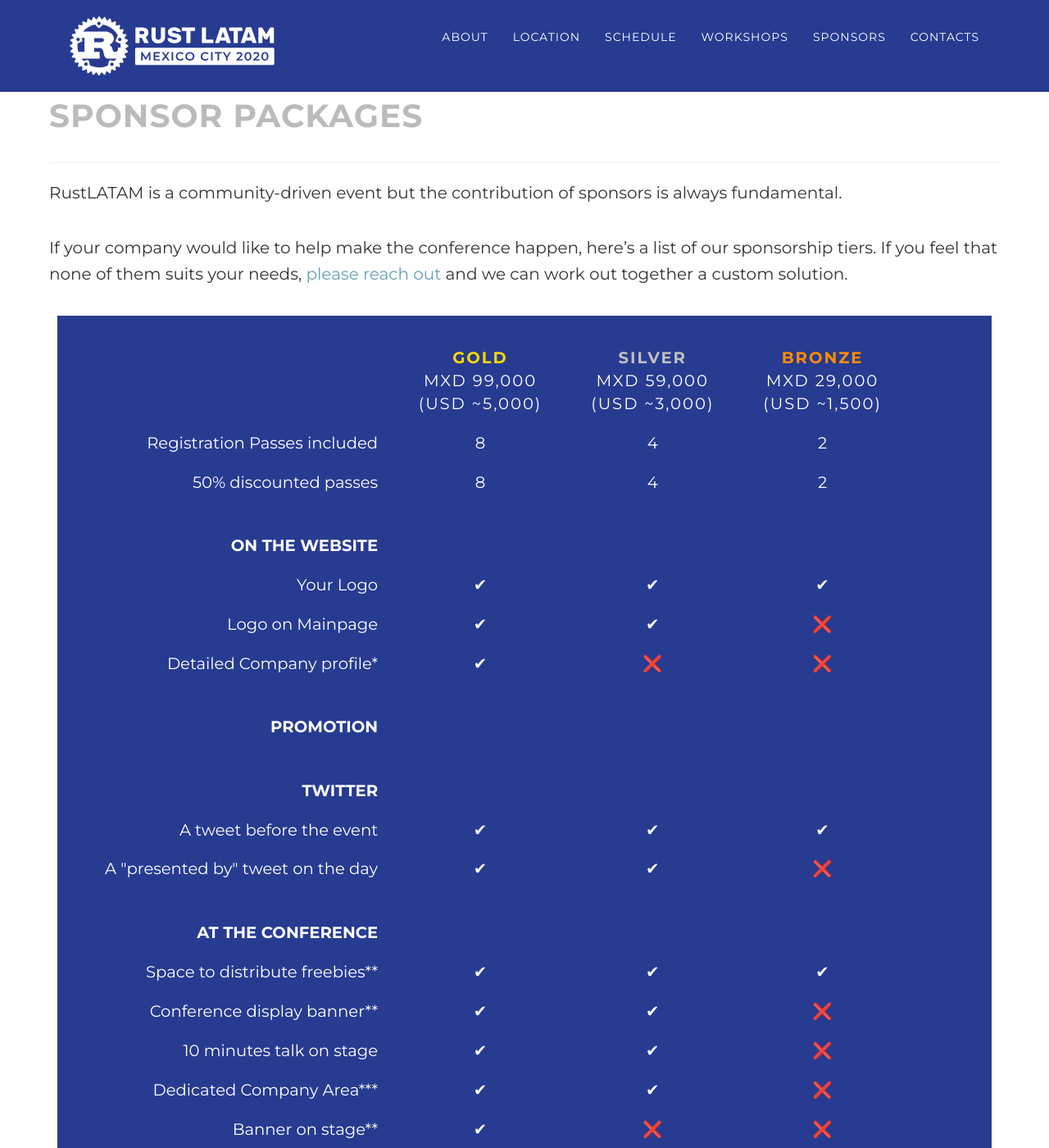
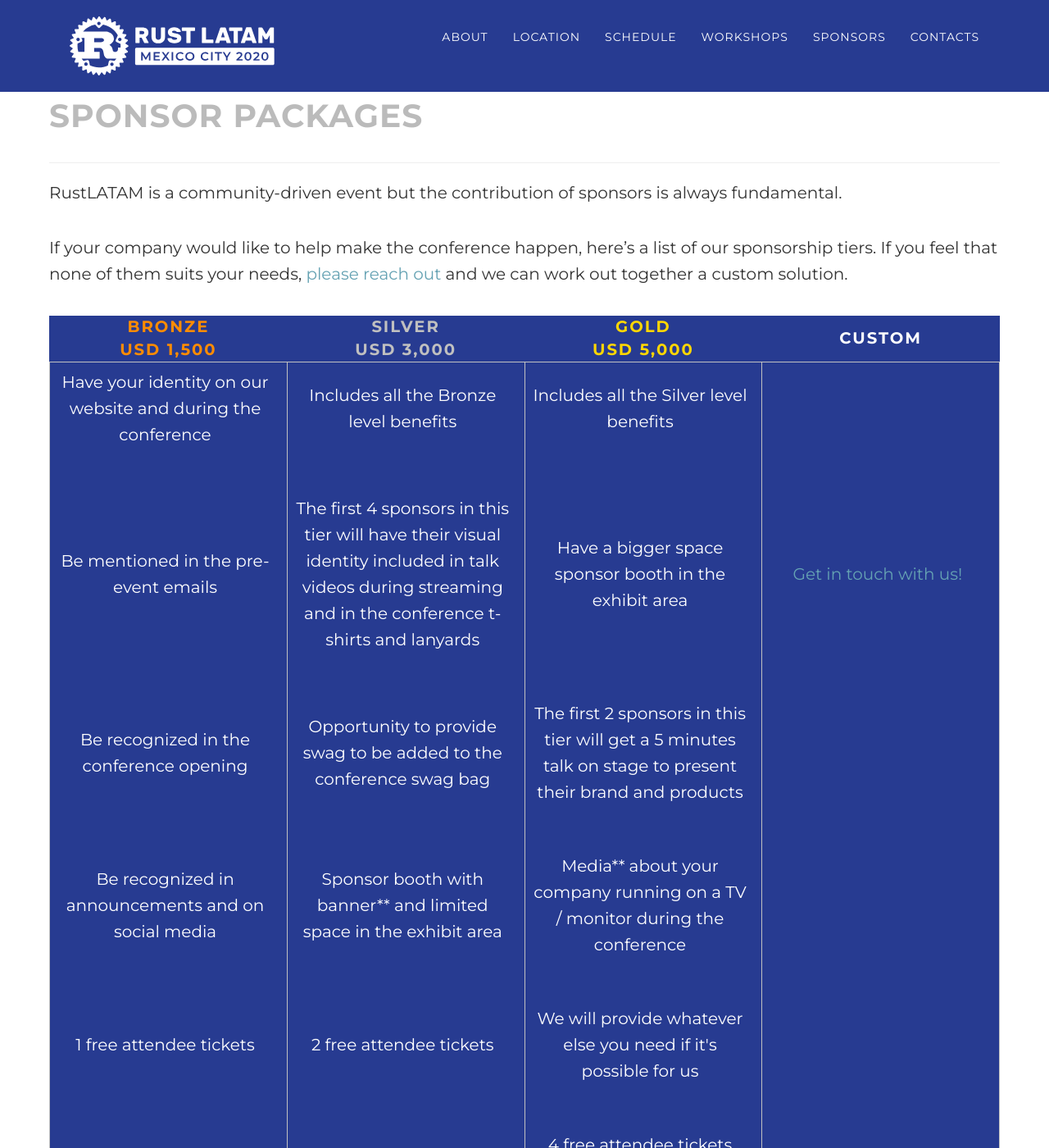
Before and after one commit to rustlatam/website-2020, a Jekyll site: the page built from sponsors.md, in a window 1280 px wide and 1400 px high. Shown: the whole window at 82% size. Built offline with Jekyll 4.4.1, drawn with Linux system fonts in a browser that asks for light colours; some of the changed text lies outside the part shown.

Commit message:
sponsors page css

```diff
--- a/sponsors.md
+++ b/sponsors.md
@@ -12,146 +12,63 @@ If your company would like to help make the conference happen, here's a list of
 
     <section class="packages">
         <table>
-            <colgroup>
-                <col span="2" style="text-align: right" />
-                <col />
-                <col />
-                <col />
-            </colgroup>
 
             <tr class="names">
-                <td colspan="2">&nbsp;</td>
-                <td style="color: gold;">Gold<br /><span class="price">MXD 99,000<br />(USD ~5,000)</span></td>
-                <td style="color: silver;">Silver<br /><span class="price">MXD 59,000<br />(USD ~3,000)</span></td>
-                <td style="color: darkorange;">Bronze<br /><span class="price">MXD 29,000<br />(USD ~1,500)</span></td>
+                <th style="color: darkorange;">Bronze<br /><span class="price">USD 1,500</span></th>
+                <th style="color: silver;">Silver<br /><span class="price">USD 3,000</span></th>
+                <th style="color: gold;">Gold<br /><span class="price">USD 5,000</span></th>
+                <th>Custom</th>
             </tr>
 
-            <tr>
-                <td colspan="2">Registration Passes included</td>
-                <td>8</td>
-                <td>4</td>
-                <td>2</td>
+            <tr class="names">
+                <td><p>Have your identity on our website and during the conference</p></td>
+                <td><p>Includes all the Bronze level benefits</p></td>
+                <td><p>Includes all the Silver level benefits</p></td>
+                <td></td>
             </tr>
 
-            <tr>
-                <td colspan="2">50% discounted passes</td>
-                <td>8</td>
-                <td>4</td>
-                <td>2</td>
+            <tr class="names">
+                <td><p>Be mentioned in the pre-event emails</p></td>
+                <td><p>The first 4 sponsors in this tier will have their visual identity included in talk videos during streaming and in the conference t-shirts and lanyards</p></td>
+                <td><p>Have a bigger space sponsor booth in the exhibit area</p></td>
+                <td><p><a href="mailto:sponsors@rustlatam.org">Get in touch with us!</a></p></td>
             </tr>
 
-            <tr>
-                <td colspan="2">On the Website</td>
+            <tr class="names">
+                <td><p>Be recognized in the conference opening</p></td>
+                <td><p>Opportunity to provide swag to be added to the conference swag bag</p></td>
+                <td><p>The first 2 sponsors in this tier will get a 5 minutes talk on stage to present their brand and products</p></td>
+                <td></td>
             </tr>
 
-            <tr>
-                <td colspan="2">Your Logo</td>
-                <td>✔</td>
-                <td>✔</td>
-                <td>✔</td>
+            <tr class="names">
+                <td><p>Be recognized in announcements and on social media</p></td>
+                <td><p>Sponsor booth with banner** and limited space in the exhibit area</p></td>
+                <td><p>Media** about your company running on a TV / monitor during the conference</p></td>
+                <td></td>
             </tr>
 
-            <tr>
-                <td colspan="2">Logo on Mainpage</td>
-                <td>✔</td>
-                <td>✔</td>
-                <td>❌</td>
+            <tr class="names">
+                <td><p>1 free attendee tickets</p></td>
+                <td><p>2 free attendee tickets</p></td>
+                <td><p>We will provide whatever else you need if it's possible for us</p></td>
+                <td></td>
             </tr>
 
-            <tr>
-                <td colspan="2">Detailed Company profile*</td>
-                <td>✔</td>
-                <td>❌</td>
-                <td>❌</td>
-            </tr>
-
-            <tr>
-                <td colspan="2">Promotion</td>
-            </tr>
-
-            <tr>
-                <td colspan="2">Twitter</td>
-            </tr>
-
-            <tr>
-                <td colspan="2">A tweet before the event</td>
-                <td>✔</td>
-                <td>✔</td>
-                <td>✔</td>
-            </tr>
-
-            <tr>
-                <td colspan="2">A "presented by" tweet on the day</td>
-                <td>✔</td>
-                <td>✔</td>
-                <td>❌</td>
-            </tr>
-
-            <tr>
-                <td colspan="2">At the conference</td>
-            </tr>
-
-            <tr>
-                <td colspan="2">Space to distribute freebies**</td>
-                <td>✔</td>
-                <td>✔</td>
-                <td>✔</td>
-            </tr>
-
-            <tr>
-                <td colspan="2">Conference display banner**</td>
-                <td>✔</td>
-                <td>✔</td>
-                <td>❌</td>
-            </tr>
-
-            <tr>
-                <td colspan="2">10 minutes talk on stage</td>
-                <td>✔</td>
-                <td>✔</td>
-                <td>❌</td>
-            </tr>
-
-            <tr>
-                <td colspan="2">Dedicated Company Area***</td>
-                <td>✔</td>
-                <td>✔</td>
-                <td>❌</td>
-            </tr>
-
-            <tr>
-                <td colspan="2">Banner on stage**</td>
-                <td>✔</td>
-                <td>❌</td>
-                <td>❌</td>
-            </tr>
-
-            <tr>
-                <td colspan="2">Logo on Poster</td>
-                <td>✔</td>
-                <td>✔</td>
-                <td>✔</td>
-            </tr>
-
-            <tr>
-                <td colspan="2">Post conference</td>
-            </tr>
-
-            <tr>
-                <td colspan="2">Logo in Video Recording</td>
-                <td>✔</td>
-                <td>✔</td>
-                <td>❌</td>
+            <tr class="names">
+                <td></td>
+                <td></td>
+                <td><p>4 free attendee tickets</p></td>
+                <td></td>
             </tr>
 
         </table>
 
         <div class="notes">
-            ✔&nbsp;Included&nbsp;&nbsp;&nbsp;&nbsp;&nbsp;&nbsp;❌&nbsp;Not&nbsp;included<br />
             * To be provided by sponsors.<br/>
             ** To be provided by sponsors, to be shipped to venue on the day before the conference.<br/>
-            **** A table with space for 3+ team members to distribute goodies, flyers and present the company and get the participants a chance to get in touch with the team.<br/>
-            Prices excluding VAT (if applicable). Tickets must be bought before the official deadline.
+            *** A table with space for 3+ team members to distribute goodies, flyers and present the company and get the participants a chance to get in touch with the team.<br/>
+            Prices excluding VAT (if applicable). Free tickets must be redeemed before the conference.
         </div>
     </section>
 </div>
```
Also changed, not shown: _includes/css/grayscale.css (+12 -28 lines).
